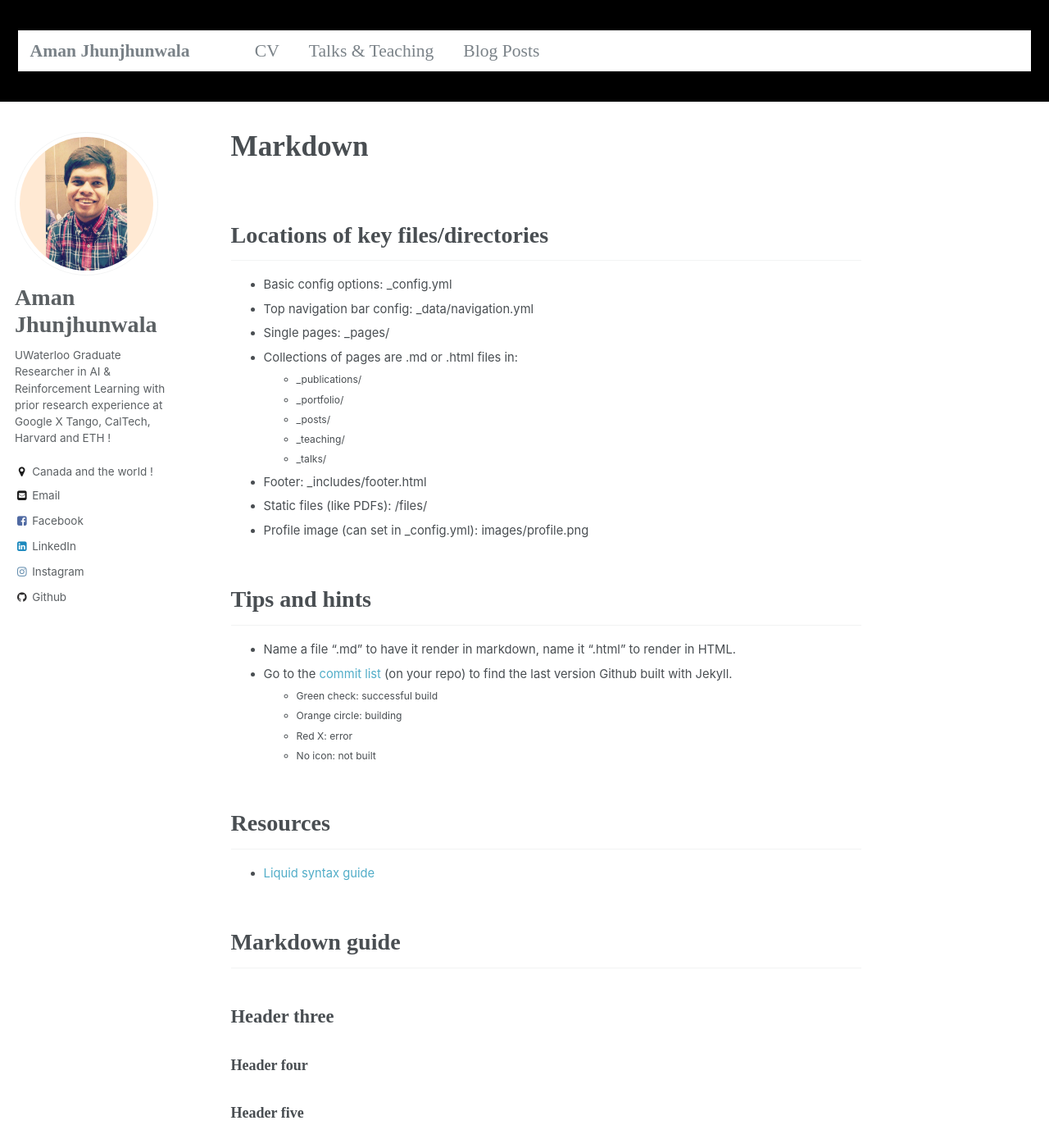
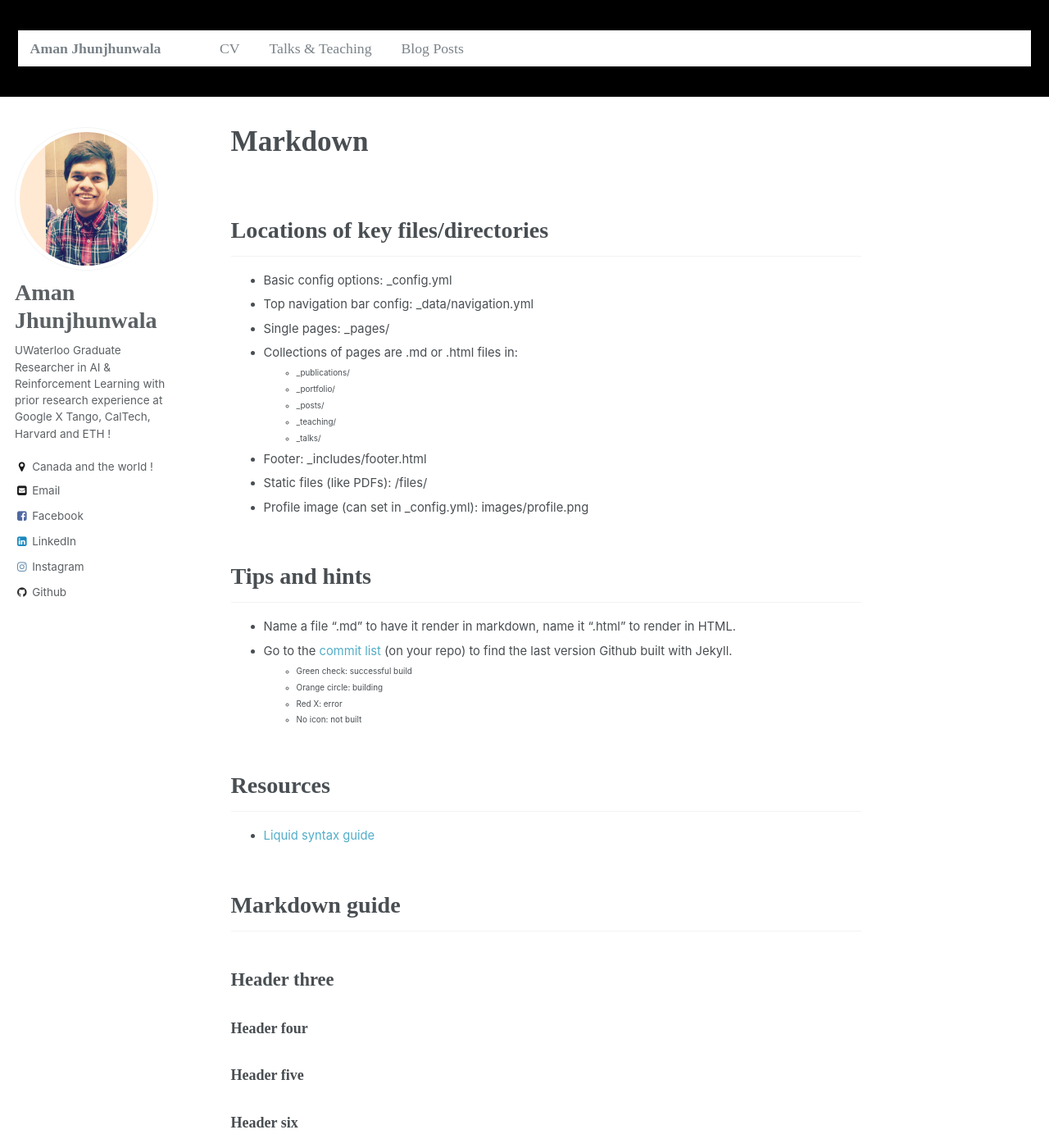
Before and after one commit to amanjhunjhunwala/amanjhunjhunwala.github.io, a Jekyll site: the page built from _pages/markdown.md, in a window 1280 px wide and 1400 px high. Shown: the whole window at 82% size. Built offline with Jekyll 4.4.1, drawn with Linux system fonts in a browser that asks for light colours; some web fonts are replaced.

Commit message:
Update _base.scss

```diff
--- a/_sass/_base.scss
+++ b/_sass/_base.scss
@@ -159,11 +159,13 @@ hr {
 
 ul li,
 ol li {
+  font-size: 0.82em;
   margin-bottom: 0.5em;
 }
 
 li ul,
 li ol {
+  font-size: 0.82em;
   margin-top: 0.5em;
 }
 
```
